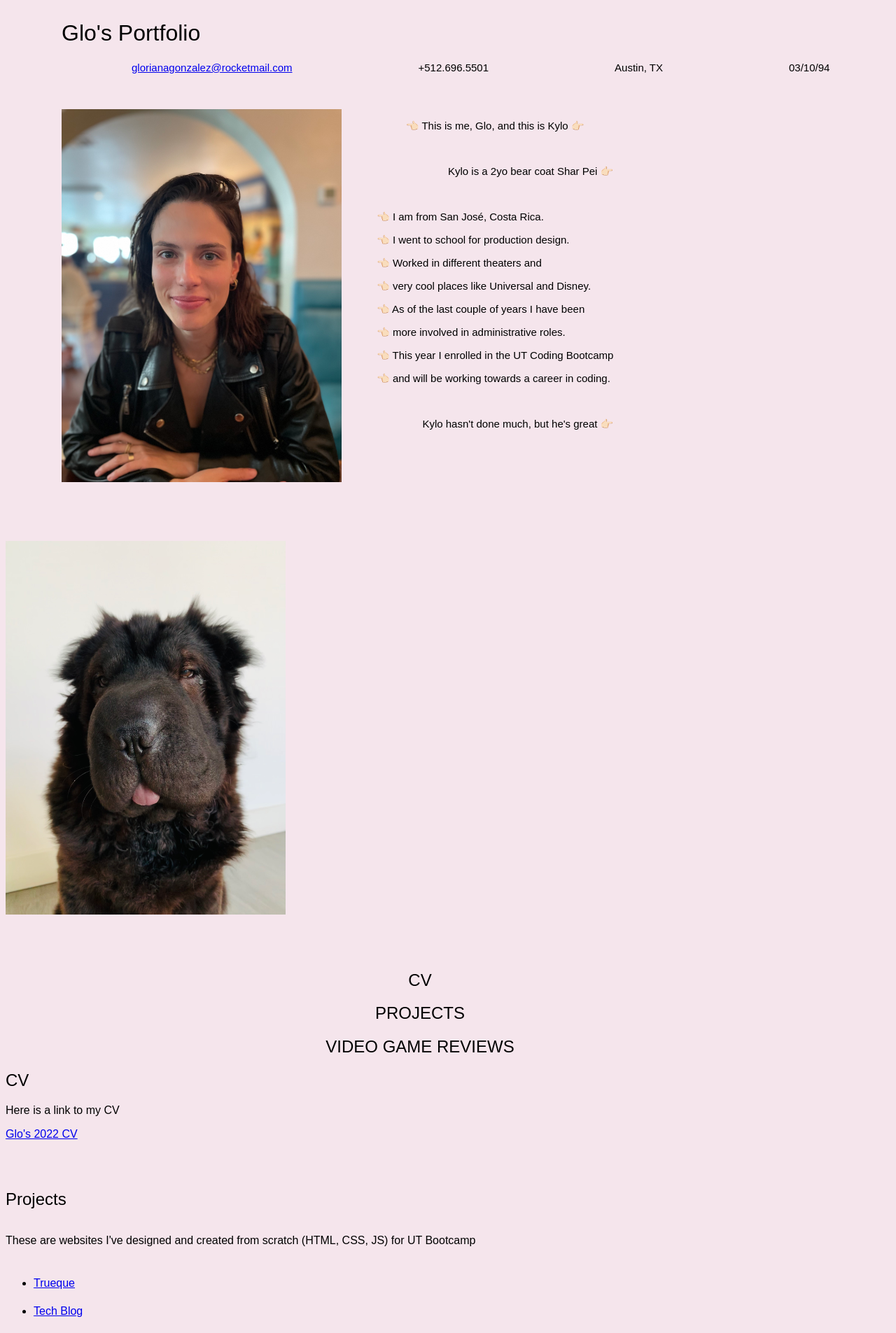
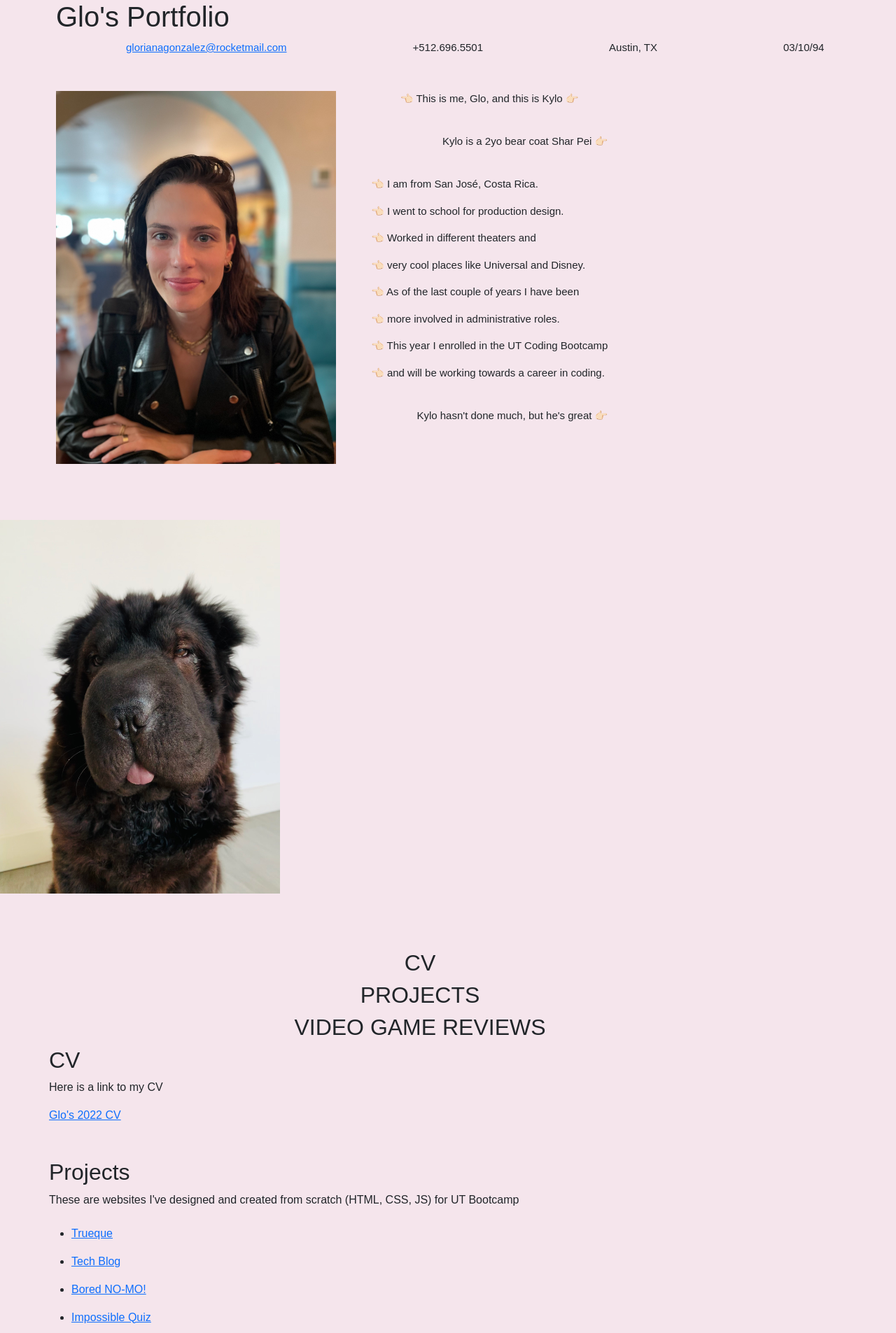
Before and after one commit to ggggglo/portfolio_react, a React (Create React App) app: page / in a window 1280 px wide. Shown: the top 1905 px of the page at 70% size. Built offline with nearby package versions, Linux system fonts and the light colour scheme; a web font is replaced by a local one.

Commit message:
added form component and fixed margins

```diff
--- a/package.json
+++ b/package.json
@@ -6,6 +6,7 @@
     "@testing-library/jest-dom": "^5.16.5",
     "@testing-library/react": "^13.4.0",
     "@testing-library/user-event": "^13.5.0",
+    "bootstrap": "^5.2.3",
     "react": "^18.2.0",
     "react-dom": "^18.2.0",
     "react-scripts": "5.0.1",
--- a/src/App.js
+++ b/src/App.js
@@ -4,7 +4,10 @@ import Menu from './components/Menu'
 import Cv from './components/Cv'
 import Projects from './components/Projects'
 import VideoGames from './components/VideoGames'
+import Form from './components/Form'
 import Footer from './components/Footer'
+
+import '../node_modules/bootstrap/dist/css/bootstrap.min.css'
 
 import './Portfolio.css';
 
@@ -17,6 +20,7 @@ function App() {
       <Cv />
       <Projects />
       <VideoGames />
+      <Form />
       <Footer />
     </div>
   );
--- a/src/Portfolio.css
+++ b/src/Portfolio.css
@@ -8,14 +8,6 @@
 
 .header{
     display: flex;
-}
-
-.contact{
-    display: flex;
-    flex-wrap: wrap;
-    display: block;
-    font-size: 10px;
-    gap: 10px;
 }
 
 /* Funny message that shows when you hover over 03/10/94 */
@@ -235,3 +227,7 @@
         margin-top: 70px;
     }
 }
+
+.margin {
+    padding-left: 70px;
+}
--- a/src/components/Cv.js
+++ b/src/components/Cv.js
@@ -5,9 +5,9 @@ export default function Cv (){
     return (
         <div>
             <section id="cv">
-            <h2>CV</h2>
-            <p>Here is a link to my CV</p>
-            <a href={cv} rel="noreferrer">Glo's 2022 CV</a>
+            <h2 className="margin">CV</h2>
+            <p className="margin">Here is a link to my CV</p>
+            <a href={cv} rel="noreferrer" className="margin">Glo's 2022 CV</a>
             </section>
         </div>
     )
--- /dev/null
+++ b/src/components/Form.js
@@ -0,0 +1,45 @@
+import React from 'react'
+
+const Form = () => {
+  const [formStatus, setFormStatus] = React.useState('Send')
+  const onSubmit = (e) => {
+    e.preventDefault()
+    setFormStatus('Submitting...')
+    const { name, email, message } = e.target.elements
+    let conFom = {
+      name: name.value,
+      email: email.value,
+      message: message.value,
+    }
+    console.log(conFom)
+  }
+  return (
+    <div className="container mt-5">
+      <h2 className="mb-3">Contact me!</h2>
+      <form onSubmit={onSubmit}>
+        <div className="mb-3">
+          <label className="form-label" htmlFor="name">
+            Name
+          </label>
+          <input className="form-control" type="text" id="name" required />
+        </div>
+        <div className="mb-3">
+          <label className="form-label" htmlFor="email">
+            Email
+          </label>
+          <input className="form-control" type="email" id="email" required />
+        </div>
+        <div className="mb-3">
+          <label className="form-label" htmlFor="message">
+            Message
+          </label>
+          <textarea className="form-control" id="message" required />
+        </div>
+        <button className="btn btn-danger" type="submit">
+          {formStatus}
+        </button>
+      </form>
+    </div>
+  )
+}
+export default Form
--- a/src/components/Projects.js
+++ b/src/components/Projects.js
@@ -3,8 +3,8 @@ import '../Portfolio.css'
 export default function Projects (){
     return (
         <div>
-            <section id="projects">
-            <h2>Projects</h2>
+            <section id="projects" className="margin">
+            <h2 >Projects</h2>
             <p>These are websites I've designed and created from scratch (HTML, CSS, JS) for UT Bootcamp</p>
                 <ul className="links">
                     <li id="trueque"><a href="https://the-sequelizers.herokuapp.com/" rel="noreferrer">Trueque</a></li>
--- a/src/components/VideoGames.js
+++ b/src/components/VideoGames.js
@@ -8,7 +8,7 @@ import zombies from '../images/zombies.gif'
 
 export default function VideoGames (){
     return (
-        <div id="games">
+        <div id="games" className="margin">
             <h2>Video Game Reviews</h2>
             <p>Love some, love some not</p>
             <div className="reviews">
```
Also changed, not shown: src/utils/helpers.js (added, +12 -0 lines), 2 other files (tests, documents, lock files or other folders).
